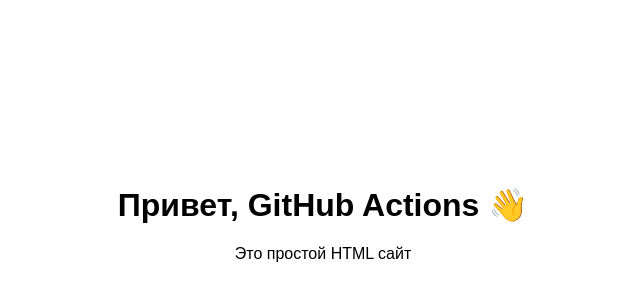
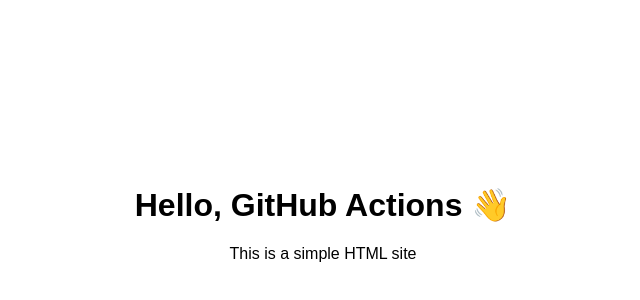
Before and after one commit to linuxlover6509/devops-labs, a plain HTML site: page GitHub-Pages-Deployment/index.html in a window 1280 px wide. Shown: the part 70-370 px from the top of the page, without its empty margins (317-957 px from the left). Drawn offline with Linux system fonts and the light colour scheme.

Commit message:
lab-03 eng update

```diff
--- a/GitHub-Pages-Deployment/index.html
+++ b/GitHub-Pages-Deployment/index.html
@@ -6,8 +6,8 @@
 </head>
 <body style="font-family: Arial; text-align: center; margin-top: 20%;">
 
-  <h1>Привет, GitHub Actions 👋</h1>
-  <p>Это простой HTML сайт</p>
+  <h1>Hello, GitHub Actions 👋</h1>
+  <p>This is a simple HTML site</p>
 
 </body>
 </html>
```
